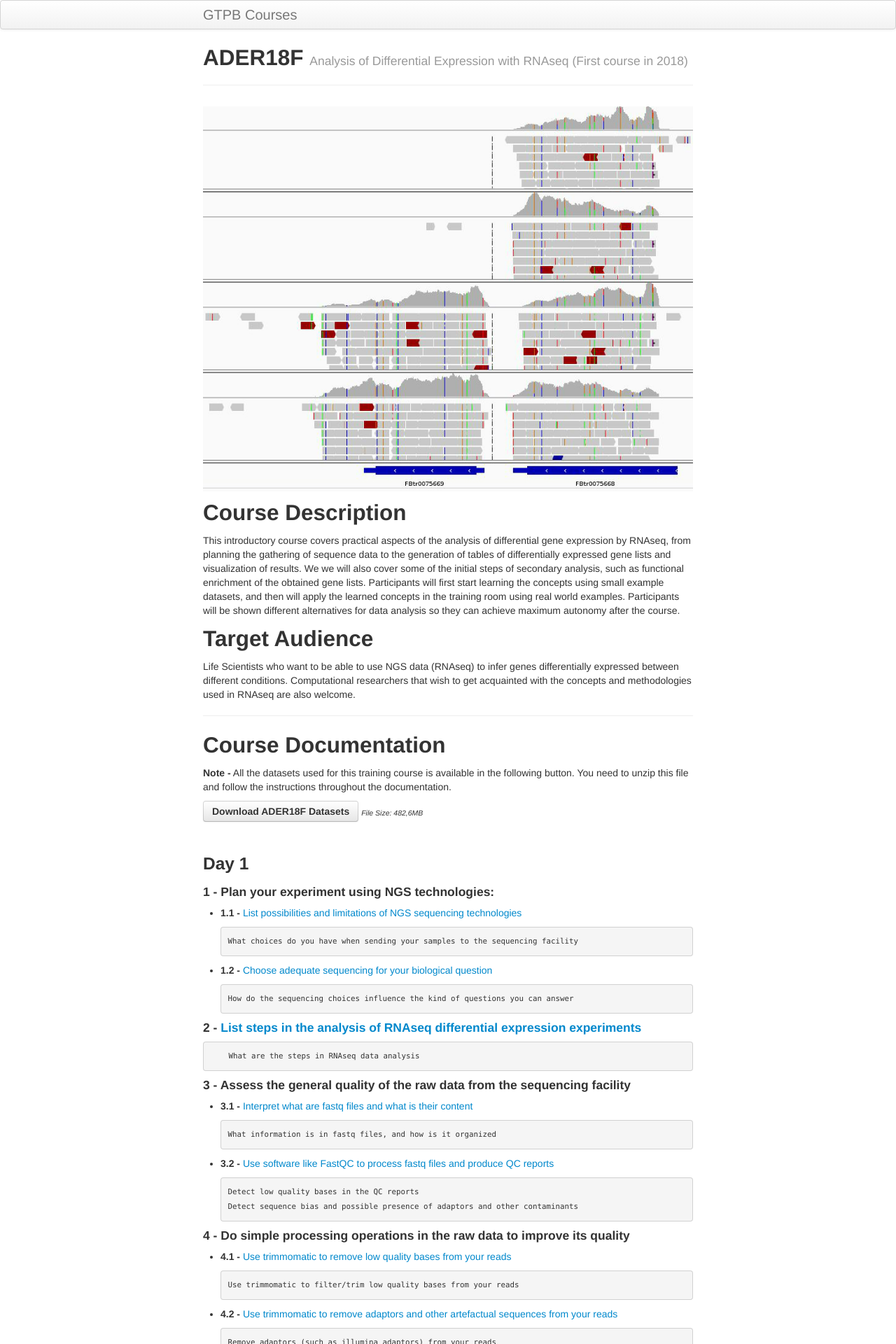
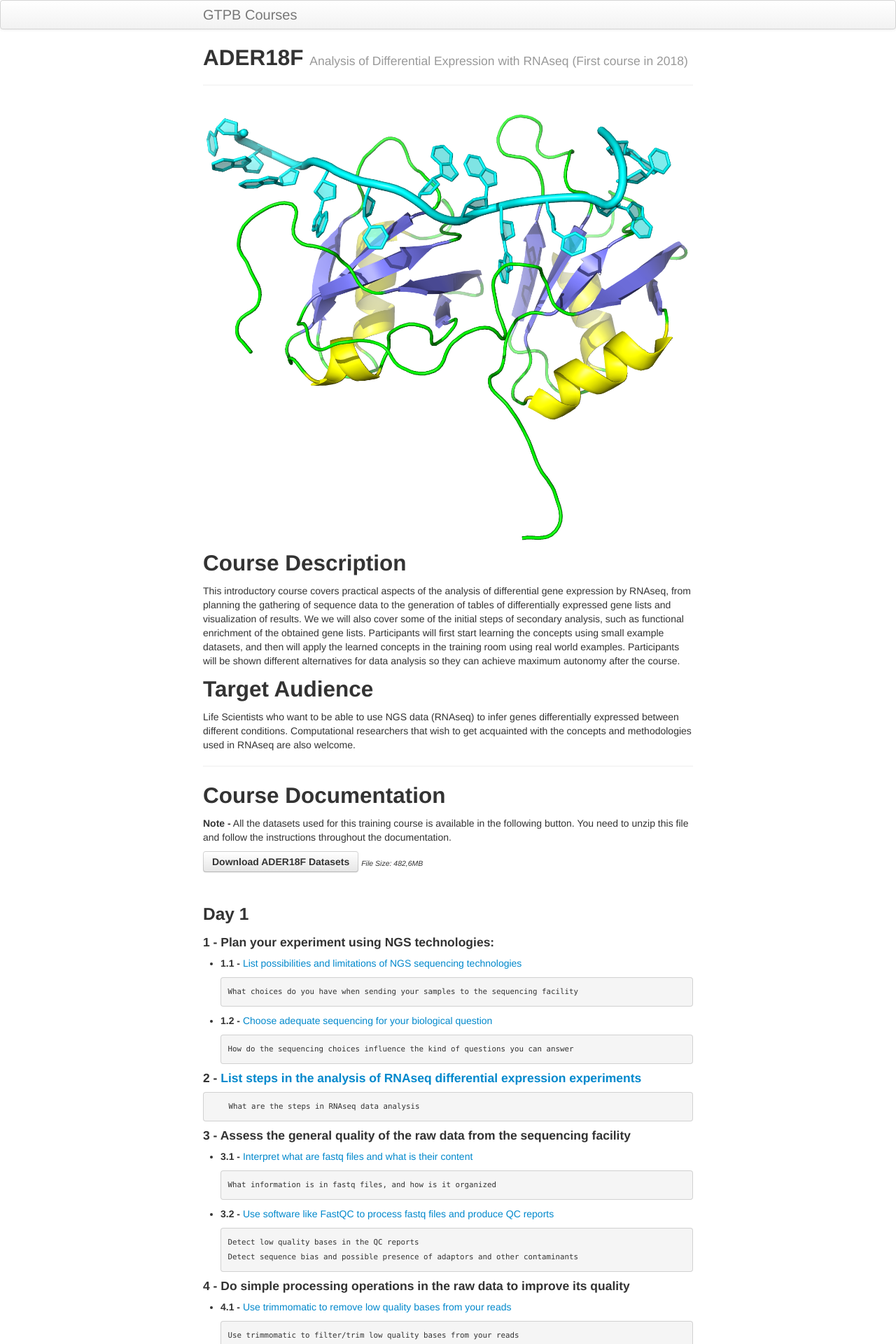
Before and after one commit to GTPB/ADER18F, a Jekyll site: the page built from index.md, in a window 1280 px wide. Shown: the top 1920 px of the page at 70% size. Built offline with Jekyll 4.4.1, drawn with Linux system fonts in a browser that asks for light colours.

Commit message:
Update index.md

```diff
--- a/index.md
+++ b/index.md
@@ -4,7 +4,7 @@ title: ADER18F
 tagline: Analysis of Differential Expression with RNAseq (First course in 2018)
 description: Introductory course that covers practical aspects of the analysis of differential gene expression by RNAseq
 ---
-![](./pages/images/Entry_index_image.jpg)
+![](./pages/images/RNA_recognition_motif_in_TDP-43_(4BS2).png)
 
 ## Course Description
 This introductory course covers practical aspects of the analysis of differential gene expression by RNAseq, from planning the gathering of sequence data to the generation of tables of differentially expressed gene lists and visualization of results. We we will also cover some of the initial steps of secondary analysis, such as functional enrichment of the obtained gene lists. Participants will first start learning the concepts using small example datasets, and then will apply the learned concepts in the training room using real world examples. Participants will be shown different alternatives for data analysis so they can achieve maximum autonomy after the course.
```
